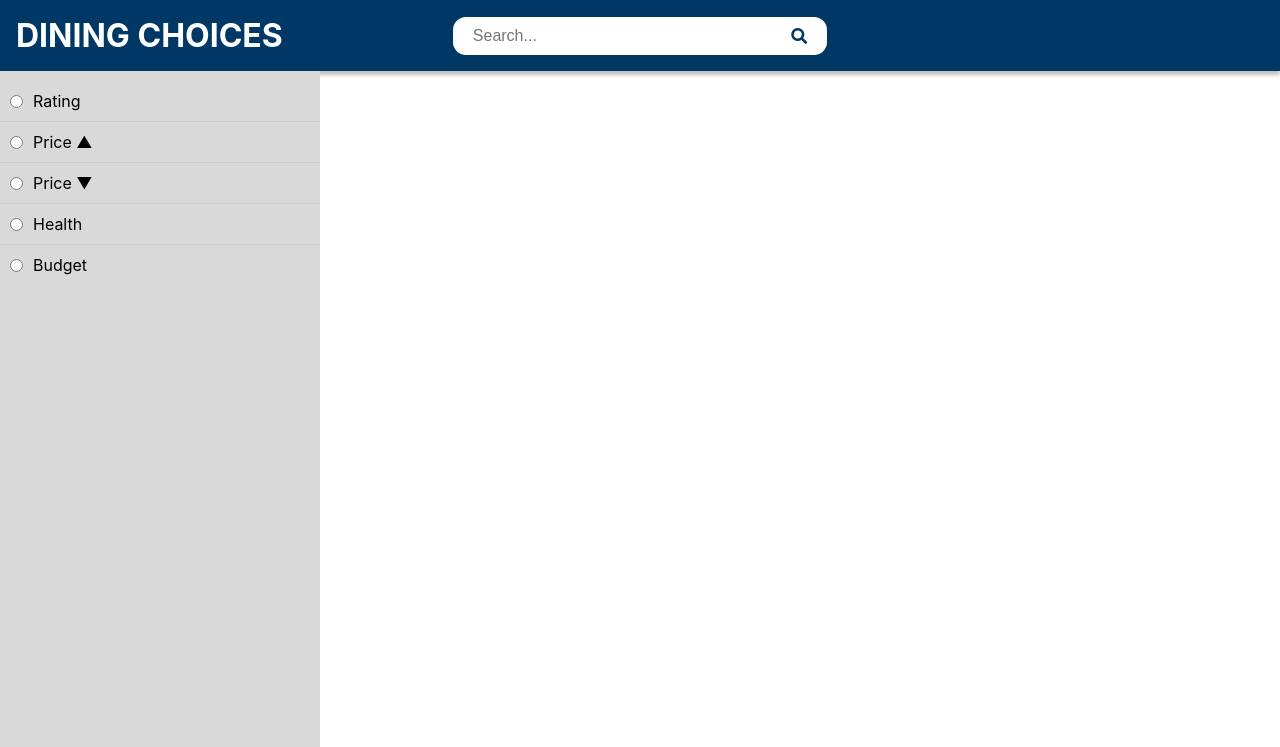
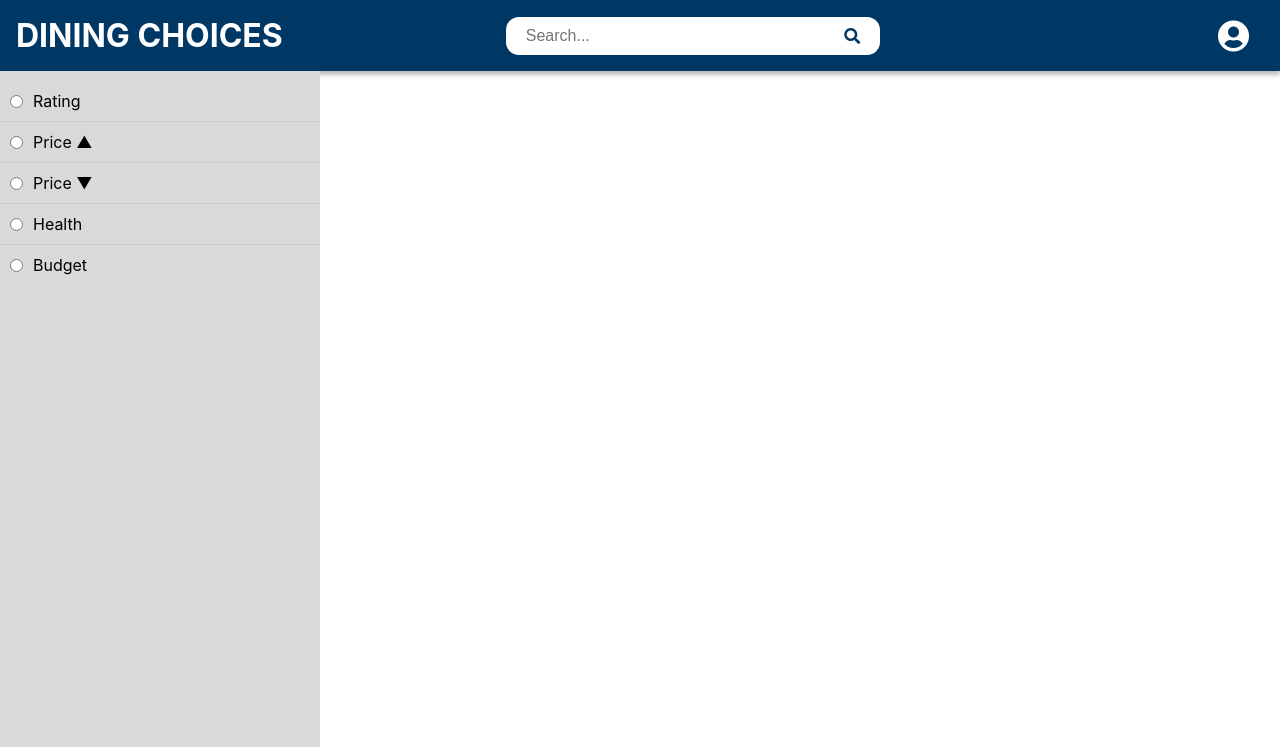
Before and after one commit to xuz218/dining_suggestion_webapp, a Flask app: template templates/search.html in a window 1280 px wide. Shown: the top 747 px of the page. Run offline with Flask 3, Linux system fonts and the light colour scheme; the template is opened without the code that fills it, so the values that code supplies are empty.

Commit message:
fixed cards

```diff
--- a/templates/search.html
+++ b/templates/search.html
@@ -4,6 +4,7 @@
 <meta charset="UTF-8">
 <meta name="viewport" content="width=device-width, initial-scale=1.0">
 <link rel="stylesheet" href="https://cdnjs.cloudflare.com/ajax/libs/font-awesome/5.15.1/css/all.min.css">
+<link rel="stylesheet" href="https://cdnjs.cloudflare.com/ajax/libs/font-awesome/5.15.3/css/all.min.css">
 <script type="text/javascript">
 
     async function search() {
@@ -67,7 +68,7 @@
         background: white;
         border-radius: 13px;
         padding: 0 10px;
-        margin-right: 35%; /* Adjust as needed */
+        margin-right: 8%; /* Adjust as needed */
         width: 30%;
     }
 
@@ -187,6 +188,17 @@
         color: #FFD700; /* Gold color for the hover effect */
     }
 
+    .profile-icon {
+        cursor: pointer;
+        color: white; /* Or any color that fits your design */
+        padding: 0 15px; /* Add some padding if needed */
+    }
+
+
+    .profile-icon i {
+        font-size: 2rem; /* Size of the icon */
+    }
+
     @media (max-width: 768px) {
         .sidebar {
             width: 100%; /* Full width for smaller screens */
@@ -214,6 +226,9 @@
         <div class="search-container">
             <input type="text" id="search-query" placeholder="Search..." />
             <i id="search-icon" class="fas fa-search" onclick="search()"></i>
+        </div>
+        <div class="profile-icon" onclick="location.href='/profile';">
+            <i class="fas fa-user-circle fa-2x" onclick="window.location.href='{{ url_for('profile') }}'"></i>
         </div>
     </div>
 
```
